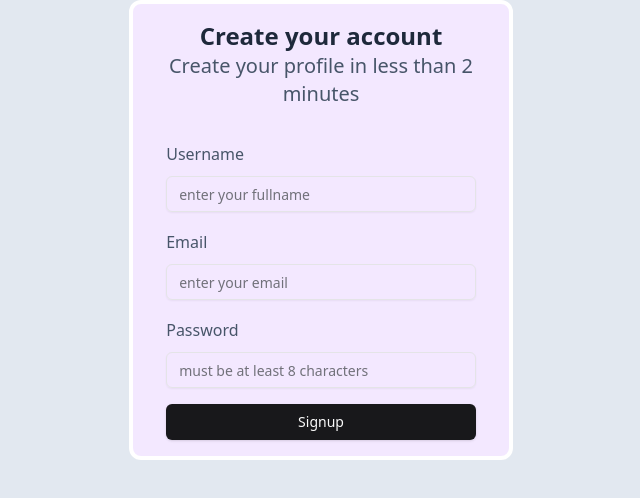
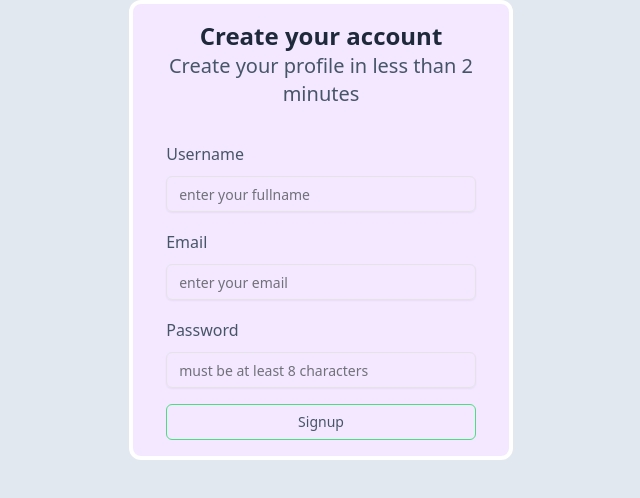
Before and after one commit to pankajkoree/invoice_generator, a Next.js app: page /signup in a window 1280 px wide. Shown: the top 498 px of the page, without its empty margins (319-959 px from the left). Built offline with nearby package versions, Linux system fonts and the light colour scheme.

Commit message:
button ui

```diff
--- a/src/app/signup/page.tsx
+++ b/src/app/signup/page.tsx
@@ -38,7 +38,7 @@ const Signup = () => {
           />
         </div>
 
-        <Button>Signup</Button>
+        <Button variant="signup">Signup</Button>
       </form>
     </div>
   );
--- a/src/components/ui/button.tsx
+++ b/src/components/ui/button.tsx
@@ -25,6 +25,8 @@ const buttonVariants = cva(
           "bg-purple-600 text-primary-foreground shadow hover:bg-purple-800",
         moveepix:
           "bg-primary text-primary-foreground shadow hover:bg-primary/90",
+          signup:
+          "border border-green-400",
       },
       size: {
         default: "h-9 px-4 py-2",
```
